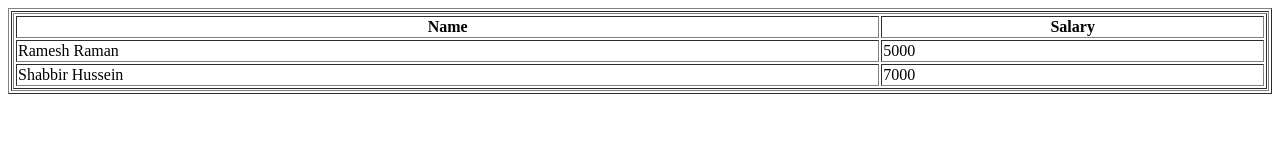
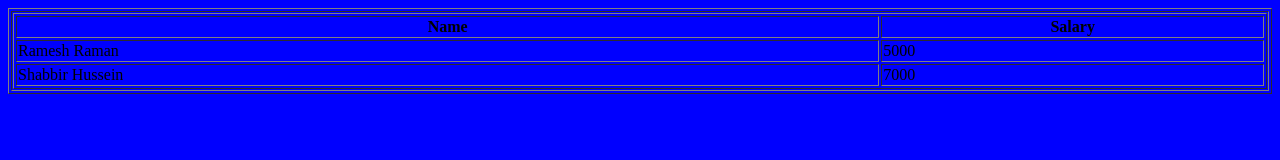
Before and after one commit to CoderMahabub/html_table, a plain HTML site: page index.html in a window 1280 px wide. Drawn offline with Linux system fonts and the light colour scheme.

Commit message:
Update index.html

```diff
--- a/index.html
+++ b/index.html
@@ -3,6 +3,12 @@
 
    <head>
       <title>HTML Table</title>
+	   <style>
+        body {
+            background: blue;
+       }
+
+        </style>
    </head>
 
    <body>
```
